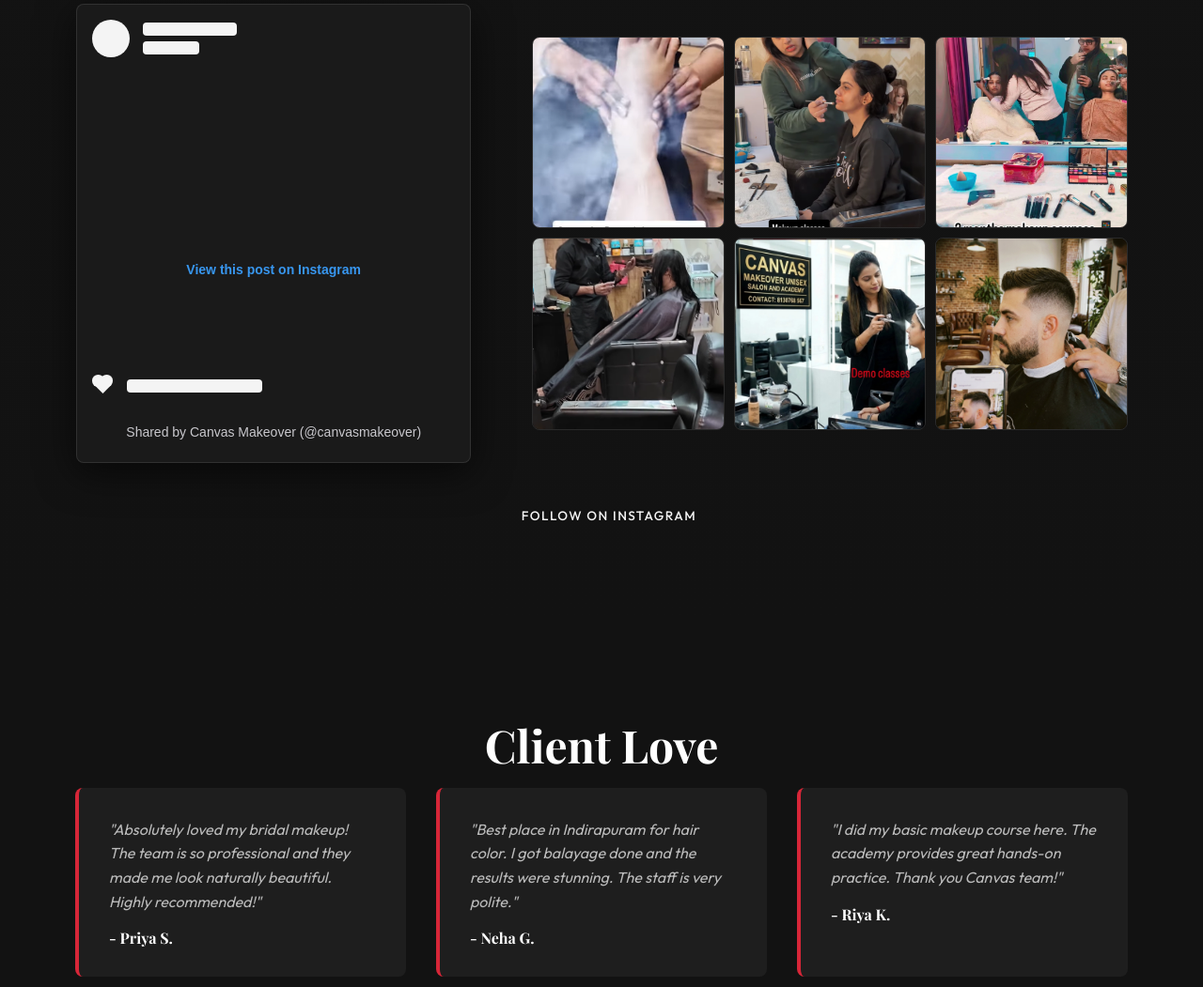
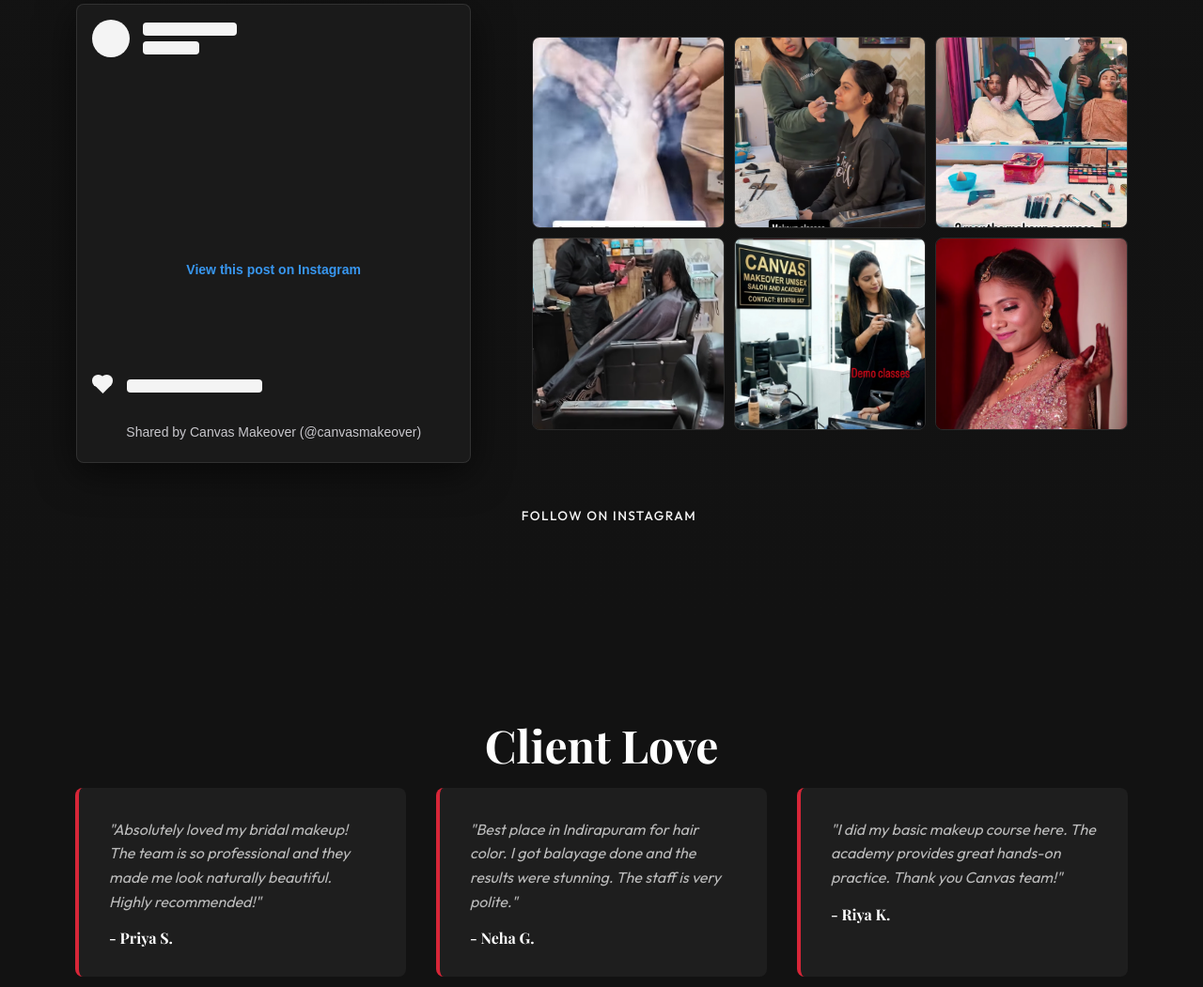
Before and after one commit to amanyty/barber, a plain HTML site: page index.html in a window 1280 px wide. Shown: the part 3372-4423 px from the top of the page at 94% size. Drawn offline with nearby package versions, Linux system fonts and the light colour scheme; a script that the page names is missing; a web font is replaced by a local one.

Commit message:
feat: add final user provided image to instagram grid

```diff
--- a/index.html
+++ b/index.html
@@ -302,7 +302,7 @@
                     </div>
                     <div class="instagram__post"
                         onclick="window.open('https://www.instagram.com/canvasmakeover', '_blank')">
-                        <img src="assets/images/insta-6.png" alt="Mens Grooming" loading="lazy">
+                        <img src="assets/images/real-insta-6.png" alt="Bridal Portrait" loading="lazy">
                     </div>
                 </div>
             </div>
```
Also changed, not shown: assets/images/real-insta-6.png (added).
